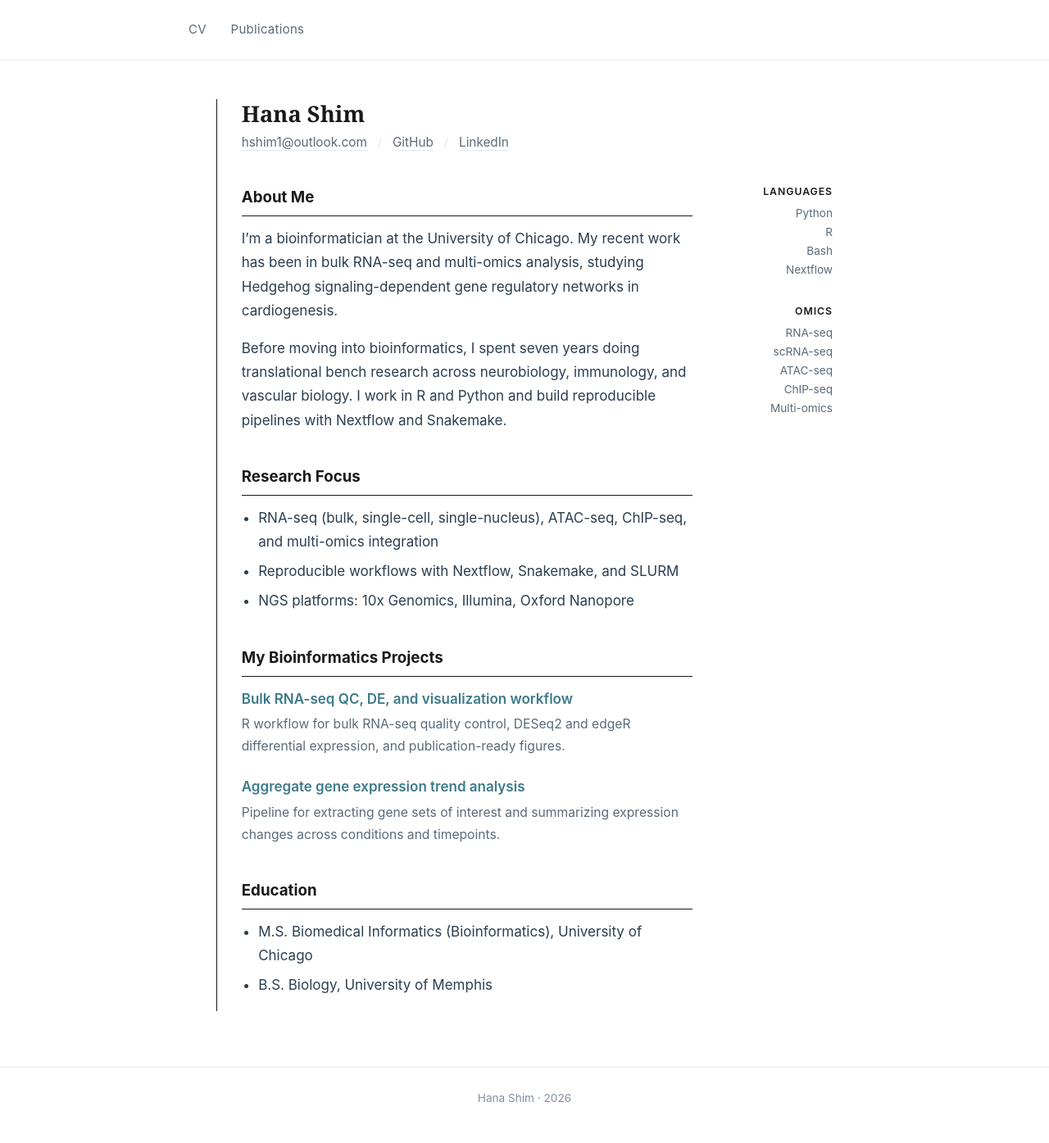
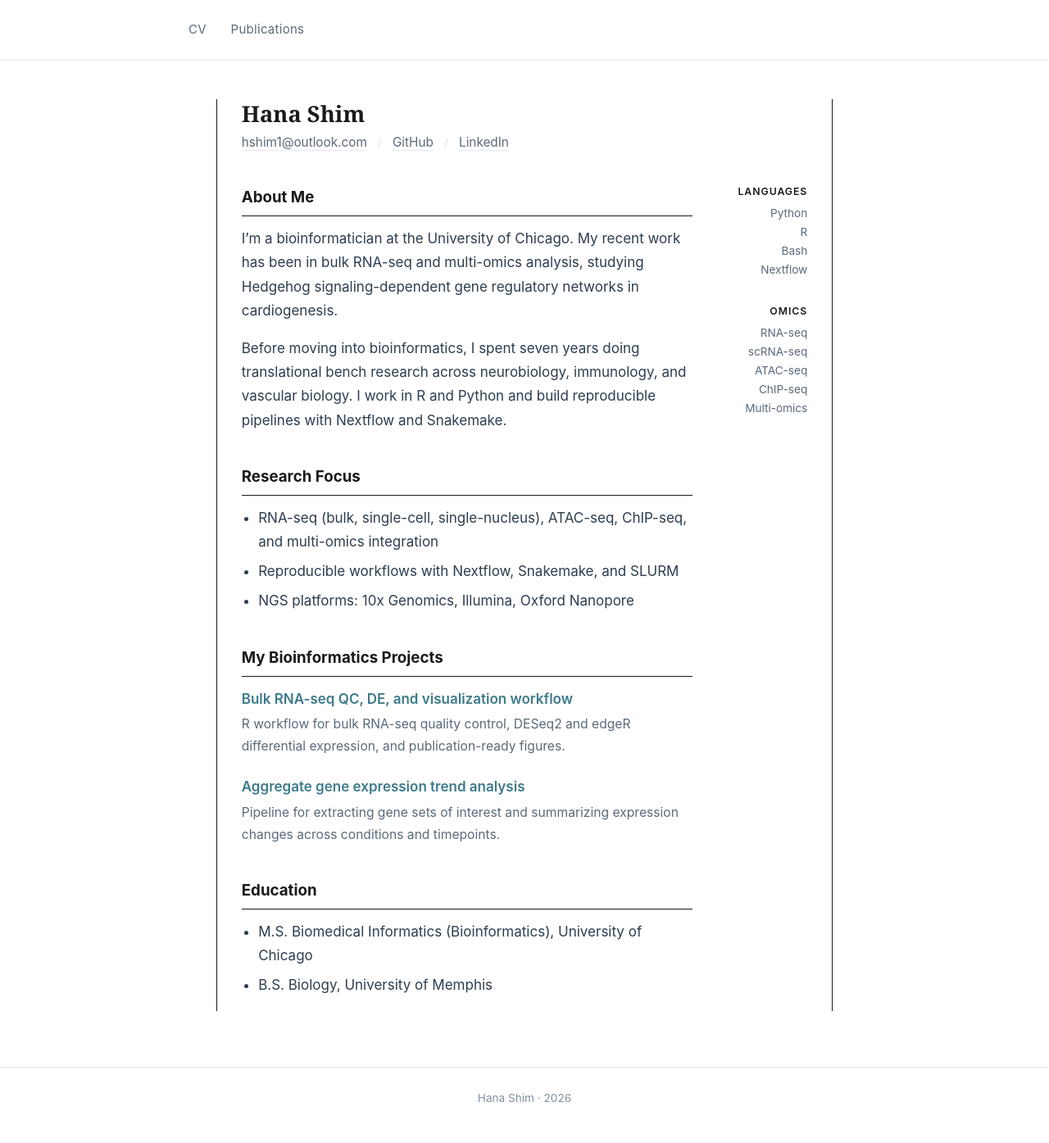
Before and after one commit to hshim1/hshim1.github.io, a Jekyll site: the page built from index.md, in a window 1280 px wide. Shown: the whole page at 82% size. Built offline with Jekyll 4.4.1, drawn with Linux system fonts in a browser that asks for light colours.

Commit message:
Add right vertical border line to sidebar

```diff
--- a/_sass/main.scss
+++ b/_sass/main.scss
@@ -93,6 +93,8 @@ main {
   width: 120px;
   flex-shrink: 0;
   padding-top: 6rem;
+  padding-right: 1.75rem;
+  border-right: 1.5px solid $black;
 
   h3 {
     font-size: 0.72rem;
```
